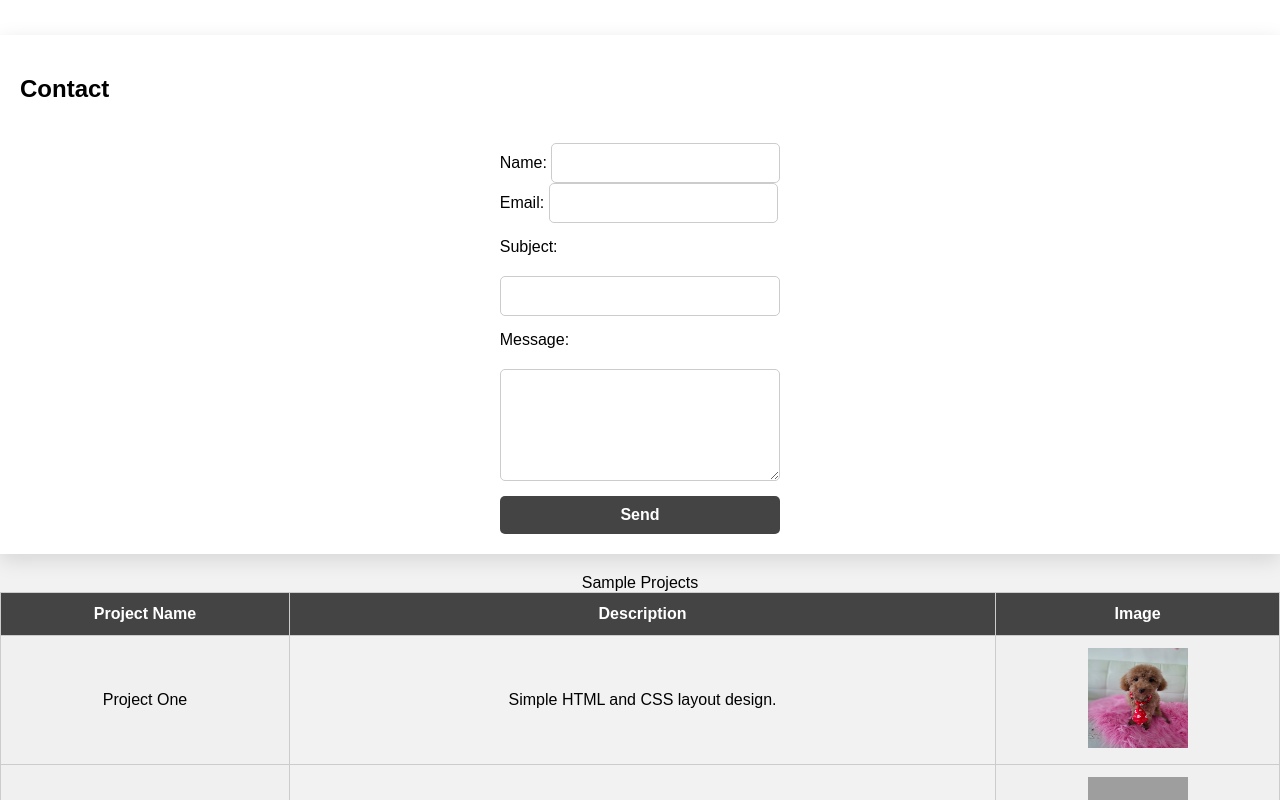
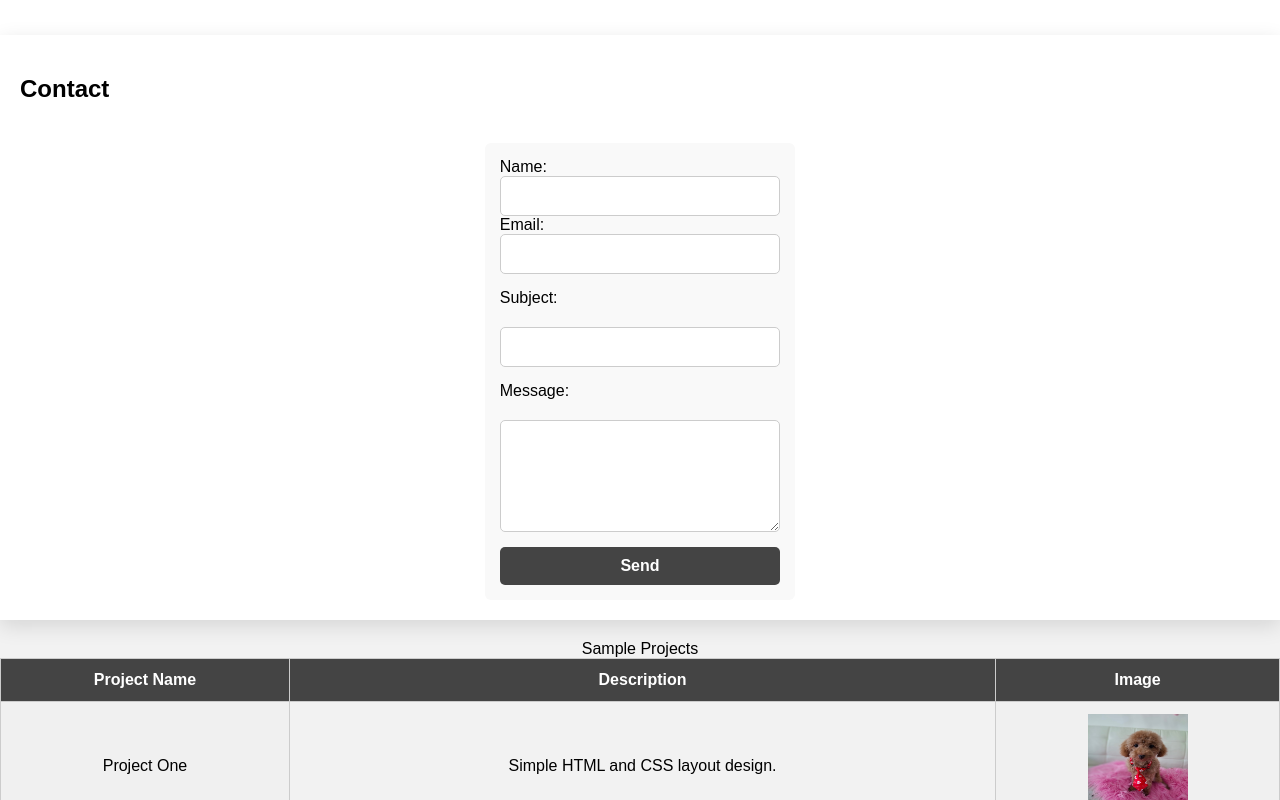
Before and after one commit to urzraz2644/urzraz2644.github.io, a plain HTML site: page index.html in a window 1280 px wide. Shown: the part 466-1266 px from the top of the page. Drawn offline with Linux system fonts and the light colour scheme; grey boxes are pictures that could not be loaded.

Commit message:
Update styles.css

```diff
--- a/styles.css
+++ b/styles.css
@@ -17,8 +17,8 @@ nav ul {
   margin: 0;
   padding: 10px 0;
   background-color: #444;
+
 }
-
 
 nav ul li a {
  text-decoration: non;
@@ -49,6 +49,7 @@ footer {
   background-color: #222;
   color: #fff;
   padding: 10px;
+
 }
 
 /* Main content zoom on hover */
@@ -88,12 +89,40 @@ footer {
 
 }
 
+/* Ensure images in the table don't blow up the layout */
+
+#projects td img {
+  max-width: 100px;
+  height: auto;
+  display: block;
+
+}
+
 form {
   display: flex;
   flex-direction: column;    /* stack form fields vertically */
   gap: 15px;                /* spacing between itwms */
+  max-width: 600px;        /* keeps form from stretching too wide */
+  margin: 20px auto;        /* centers the form on the page */
+  padding: 15px;            /* inner spacing */
+  background: #f9f9f9;      /* light gray background */
+  border-radius: 6px;      /* rounded corners */
 
 }
+
+input, textarea {
+  width: 100%;
+  box-sizing: border-box;    /* ensures padding doesn't break width */
+
+}
+
+body {
+  margin: 0;
+  padding: 0;
+  font-family: Arial, sans-serif;
+  background-color: #f2f2f2;     /* no gradient per spec */
+}
+
 
 #projects thead th {
   background-color: 444;
@@ -111,22 +140,6 @@ form {
 #projects tbody tr:hover {
   background-color: #f7f7f7;
 
-}
-
-/* Ensure images in the table don't blow up the layout */
-
-#projects td img {
-  max-width: 100px;
-  height: auto;
-  display: block;
-
-}
-
-body {
-  margin:0;
-  padding:0;
-  font-family: Arial, sans-serif;
-  background-color:#f2f2f2; /* no gradient per spec */
 }
 
 main section {
```
